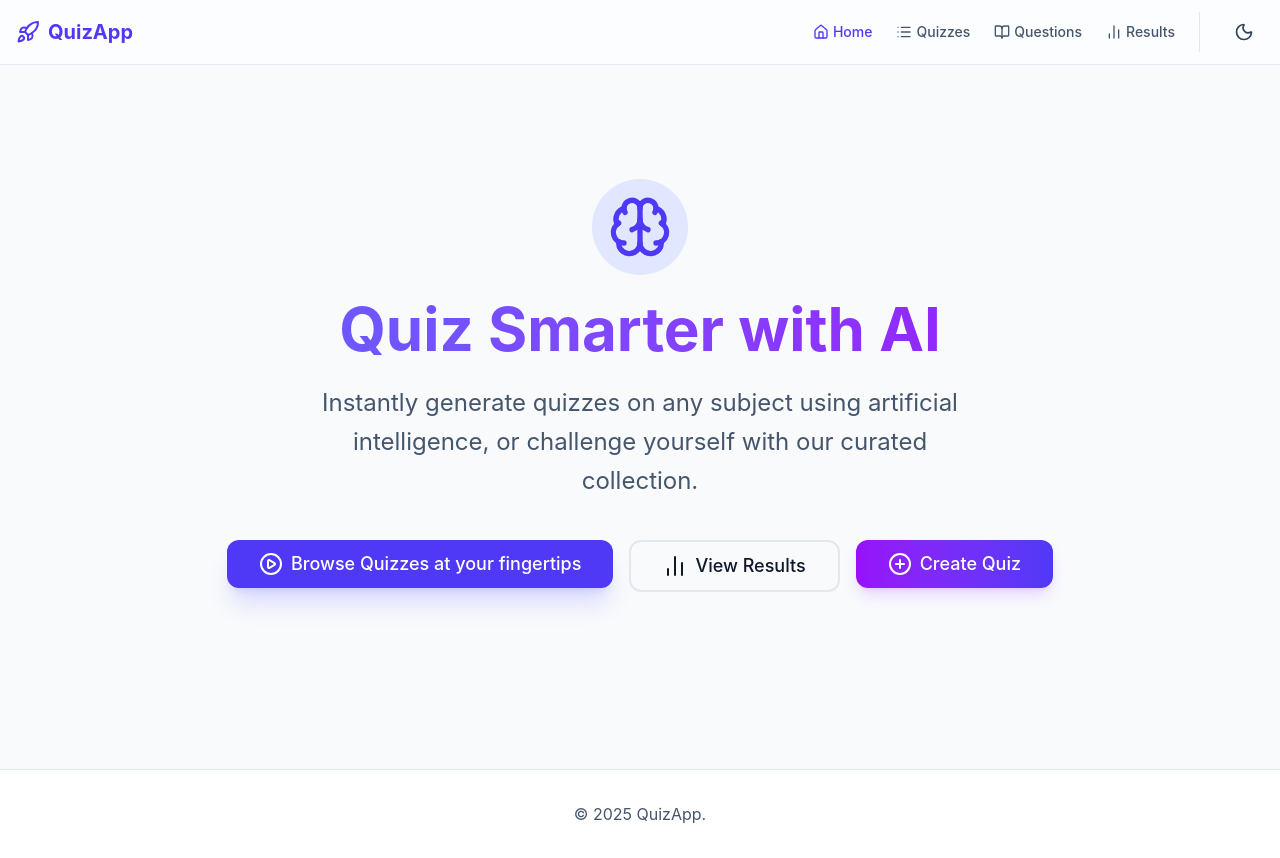
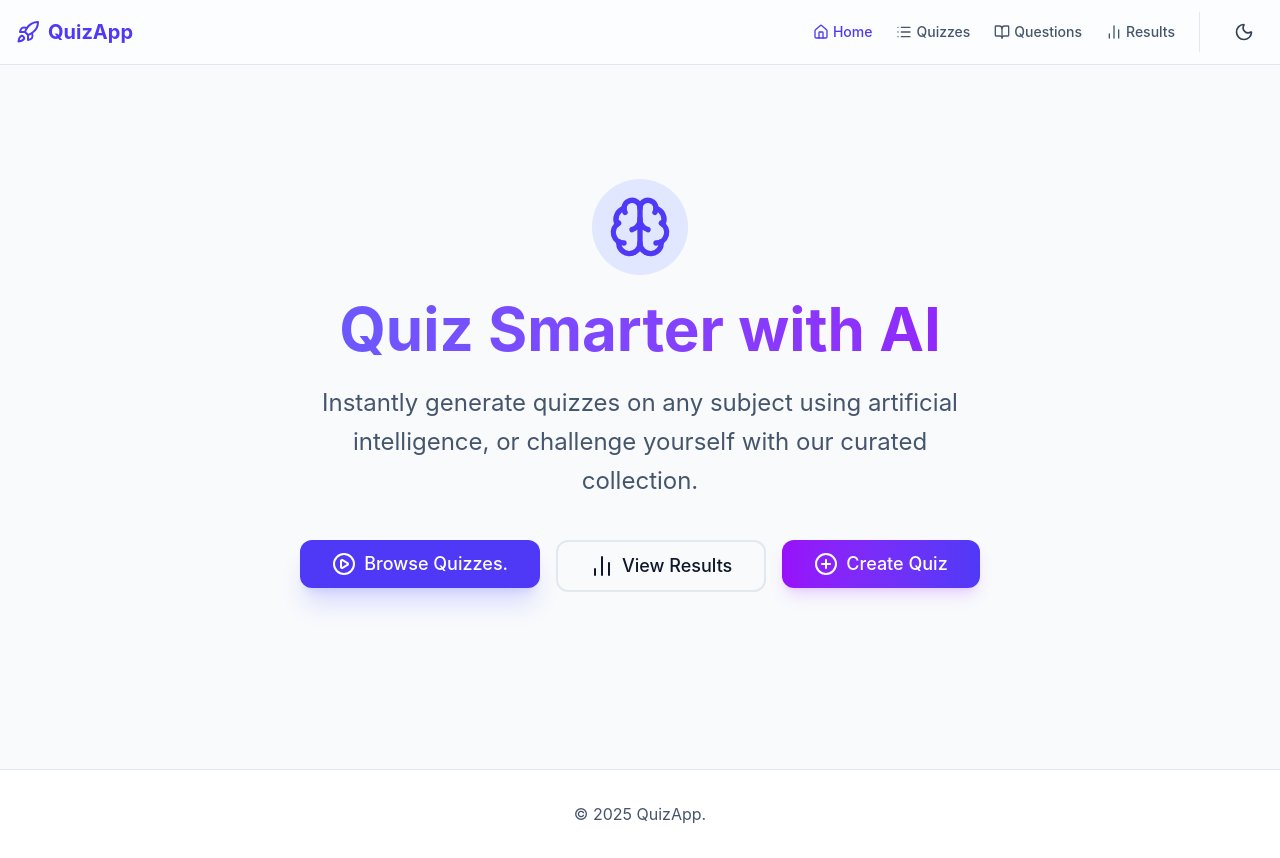
Before and after one commit to Todfthr/QuizAppReactOne, a React (Vite) app: page / in a window 1280 px wide. Built offline with nearby package versions, Linux system fonts and the light colour scheme.

Commit message:
removed previous changes

```diff
--- a/src/pages/Home.tsx
+++ b/src/pages/Home.tsx
@@ -51,7 +51,7 @@ const Home: React.FC = () => {
           <Link to="/quizzes">
             <Button size="lg" className="w-full sm:w-auto text-lg px-8 py-6 rounded-xl shadow-xl shadow-indigo-500/20">
               <PlayCircle className="mr-2 h-6 w-6" />
-              Browse Quizzes at your fingertips
+              Browse Quizzes.
             </Button>
           </Link>
           <Link to="/results">
```
